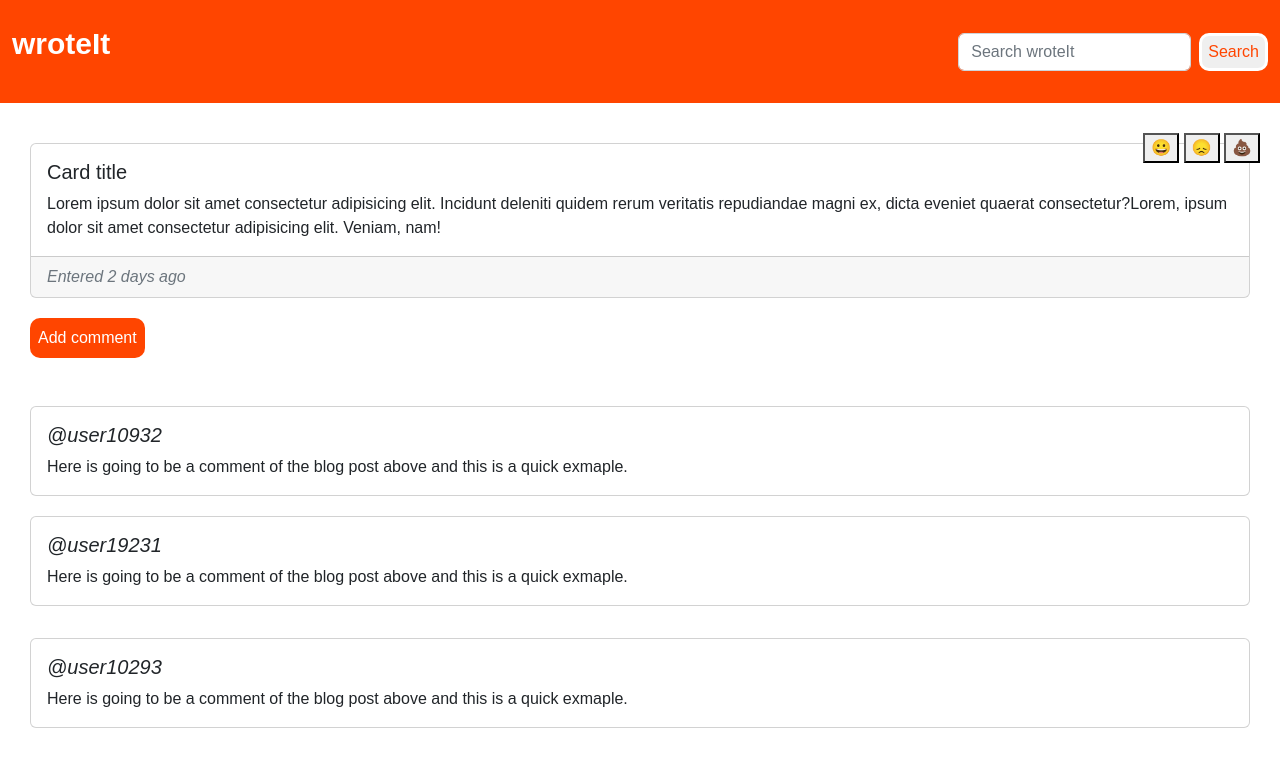
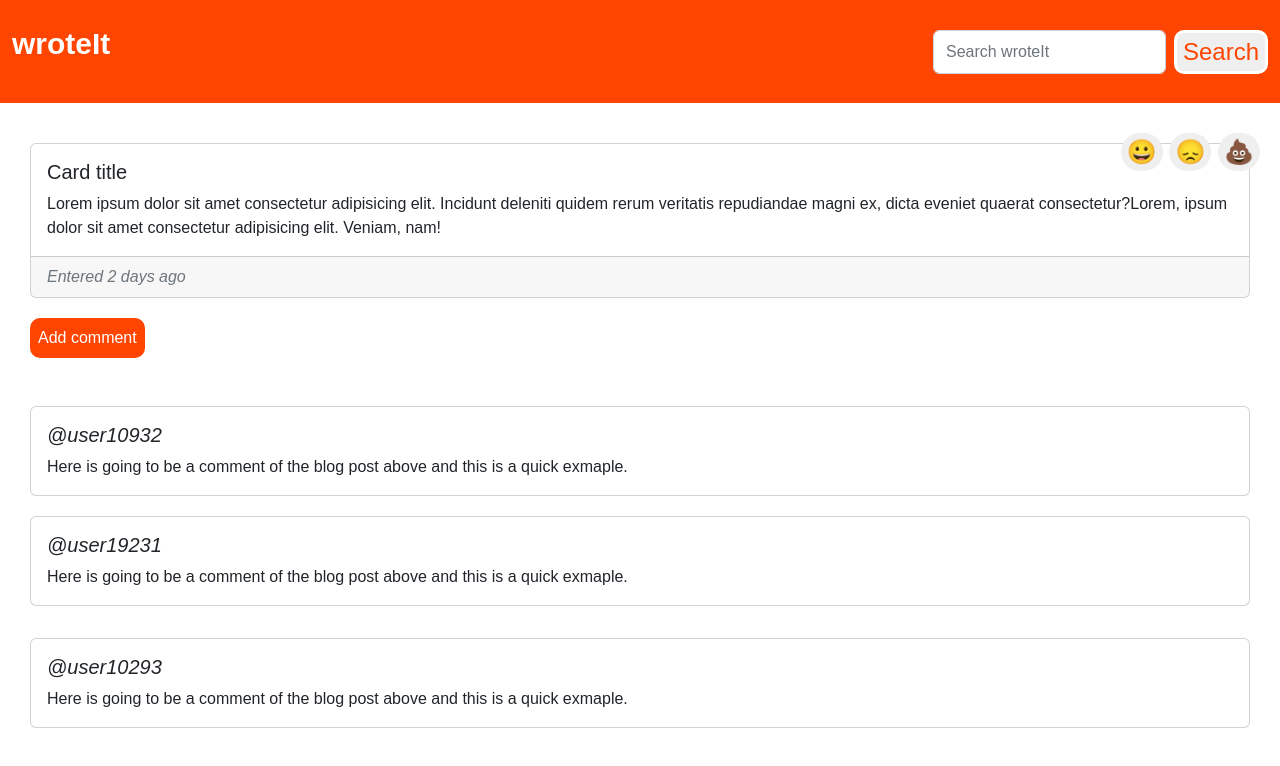
Before and after one commit to jakerinahmed/project-1-front-end, a website: page index2.html in a window 1280 px wide. Drawn offline with nearby package versions, Linux system fonts and the light colour scheme.

Commit message:
edit styling emoji buttons

```diff
--- a/index2.html
+++ b/index2.html
@@ -24,13 +24,13 @@
 
     <div id ="blog-entries">
       <div id="emoji">
-        <div class="emojis">
+        <!-- <div class="emojis"> -->
         <span>
-          <button> &#x1F600; </button>
-          <button> &#x1F61E; </button>
-          <button>  &#x1F4A9;</button>
+          <button>&#x1F600;</button>
+          <button>&#x1F61E;</button>
+          <button>&#x1F4A9;</button>
         </span>
-        </div>
+        <!-- </div> -->
       </div>
         <div class="card w-100">
             <div class="card-body">
--- a/style2.css
+++ b/style2.css
@@ -62,3 +62,9 @@
     z-index: 2;
     margin: -10px 40px 0 0 ;
 }
+
+#emoji, button {
+    border-radius: 40px;
+    border: none;
+    font-size: x-large;
+}
```
